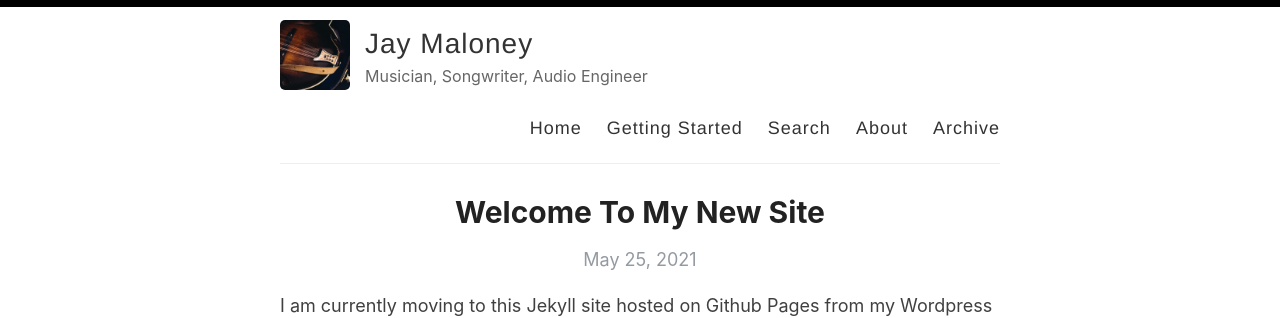
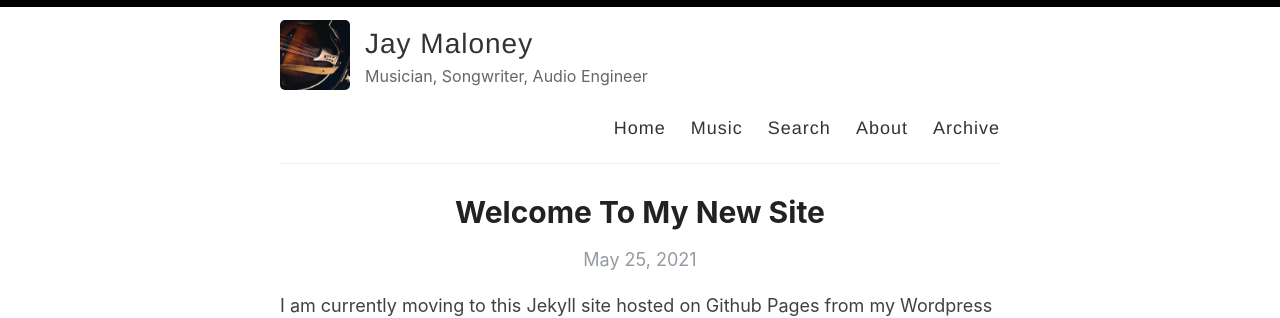
Before and after one commit to thisjaymaloney/thisjaymaloney.github.io, a Jekyll site: the page built from index.html, in a window 1280 px wide. Shown: the top 318 px of the page. Built offline with Jekyll 4.4.1, drawn with Linux system fonts in a browser that asks for light colours; the list of posts is cut into pages by our own code.

Commit message:
Update default.html

```diff
--- a/_layouts/default.html
+++ b/_layouts/default.html
@@ -29,7 +29,7 @@
 
             <nav>
               <a href="{{ site.baseurl }}/">Home</a>
-              <a href="{{ site.baseurl }}/getting-started">Getting Started</a>
+              <a href="{{ site.baseurl }}/music">Music</a>
               <a href="{{ site.baseurl }}/search">Search</a>
               <a href="{{ site.baseurl }}/about">About</a>
               <a href="{{ site.baseurl }}/archive">Archive</a>
```
